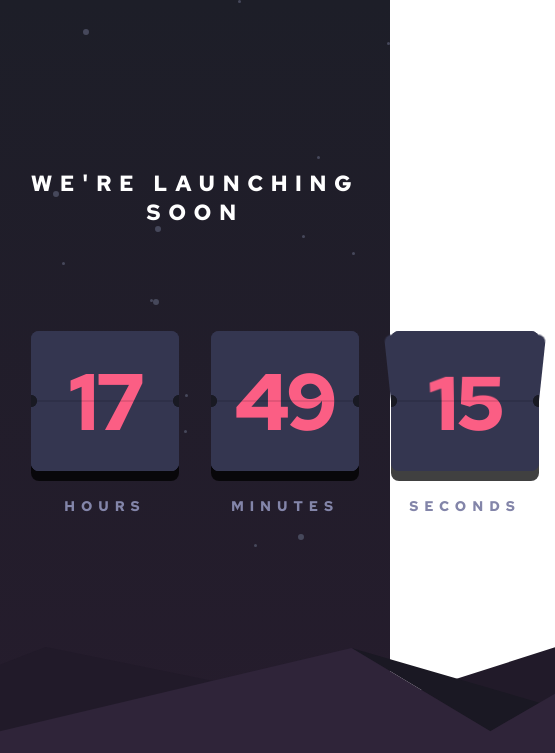
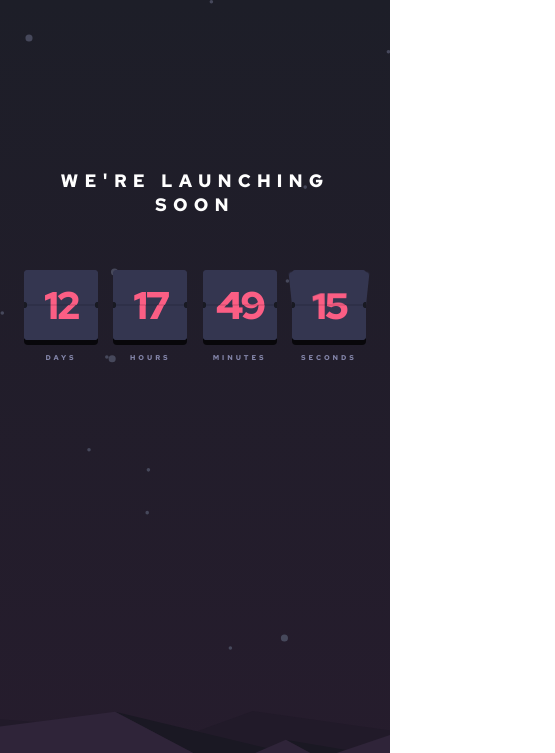
Before and after one commit to BlessTheBoy/launch-countdown-timer, a plain HTML site: page index.html in a window 390 px wide. Shown: the top 753 px of the page, 555 px wide, since content can reach past the window. Drawn offline with Linux system fonts and the light colour scheme.

Commit message:
completed

```diff
--- a/style.css
+++ b/style.css
@@ -34,7 +34,7 @@ body {
 .container h1 {
   font-weight: bold;
   font-size: 22px;
-  line-height: 29px;
+  line-height: 1.318;
   text-align: center;
   letter-spacing: 7.5px;
   text-transform: uppercase;
@@ -53,7 +53,7 @@ body {
 .countdown .description {
   font-weight: bold;
   font-size: 14px;
-  line-height: 19px;
+  line-height: 1.357;
   text-align: center;
   letter-spacing: 5.91875px;
   color: #8385a9;
@@ -244,3 +244,53 @@ body {
 }
 
 /* Helper cards styling */
+
+@media screen and (max-width: 800px) {
+  body {
+    background-position: bottom right -129px, top right, top right;
+    background-size: 971px auto, auto calc(100% - 168px), 100% 100%;
+    background-repeat: no-repeat;
+    padding: 0 24px;
+  }
+
+  .container h1 {
+    font-size: 20px;
+    /* letter-spacing: 7.5px; */
+    margin-bottom: 79px;
+  }
+  .countdown-wrap {
+    column-gap: 1rem;
+  }
+  .value {
+    font-size: 0.8rem;
+  }
+  .countdown .description {
+    font-size: 10px;
+    letter-spacing: 5.91875px;
+  }
+}
+
+@media screen and (max-width: 600px) {
+  body {
+    background-position: bottom right -100px, top right, top right;
+  }
+
+  .container h1 {
+    font-size: 18px;
+    letter-spacing: 6.13636px;
+    margin-bottom: 54px;
+  }
+  .countdown-wrap {
+    justify-content: space-between;
+    column-gap: unset;
+    max-width: 350px;
+    margin: 0 auto;
+  }
+  .value {
+    font-size: 0.5rem;
+  }
+  .countdown .description {
+    font-size: 7px;
+    letter-spacing: 2.95937px;
+  }
+}
```
